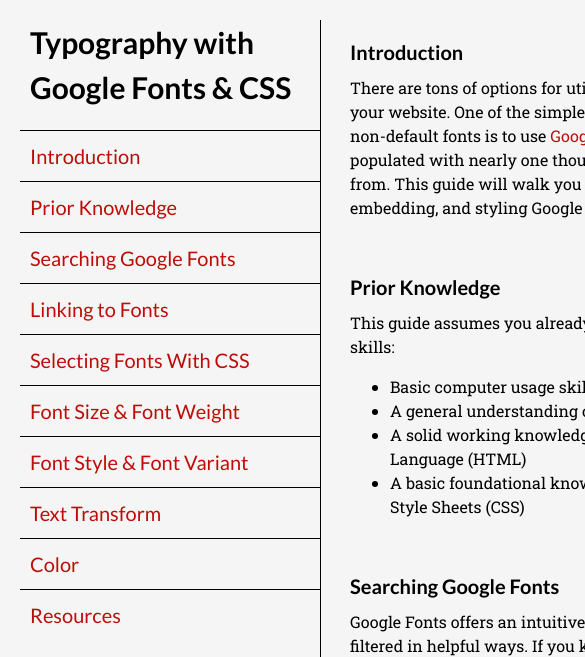
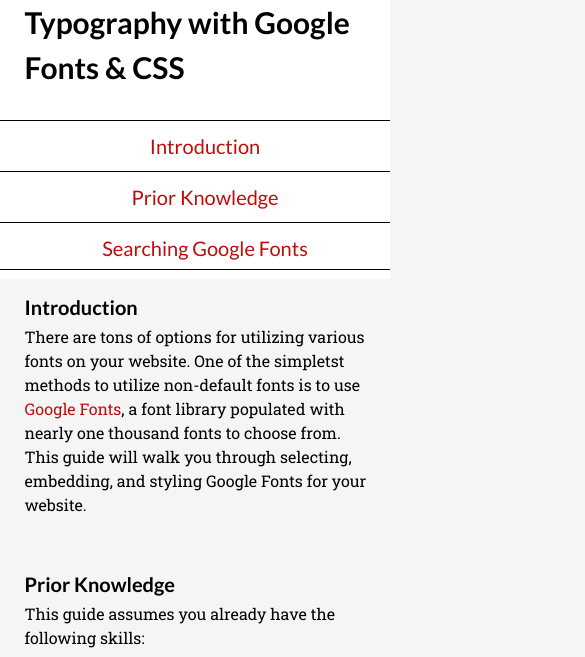
Before and after one commit to CaseyPitman/technical-documentation, a plain HTML site: page index.html in a window 390 px wide. Shown: the top 657 px of the page, 585 px wide, since content can reach past the window. Drawn offline with nearby package versions, Linux system fonts and the light colour scheme.

Commit message:
added tablet and mobile styles

```diff
--- a/css/main.css
+++ b/css/main.css
@@ -158,6 +158,7 @@
    p  {
      font-size:1.6rem;
      line-height:1.5;
+     margin:10px 0;
    }
 
    .main-section ul li {
@@ -171,6 +172,10 @@
      border:1px solid black;
      width:100%;
      height:auto;
+   }
+
+   figure {
+     margin:20px auto;
    }
 
    .font-search {
@@ -191,7 +196,7 @@
     background-color: rgba(211, 211, 211, 0.5);
     border:0.5px solid black;
     padding: 10px;
-    margin: 10px;
+    margin: 20px auto;
     border-radius: 5px;
     font-size:1.5rem;
     height:auto;
@@ -246,11 +251,6 @@
    }
 
 
-
-
-
-
-
    /** Main Content Area - Sample Code Results */
 
    .result {
@@ -263,7 +263,7 @@
     background-color: rgba(211, 211, 211, 0.5);
     border:0.5px solid black;
     padding: 10px;
-    margin: 10px;
+    margin: 10px auto;
     border-radius: 5px;
     font-size:1.5rem;
     height:auto;
@@ -407,16 +407,92 @@
    Modify as content requires.
    ========================================================================== */
 
-@media only screen and (min-width: 35em) {
-  /* Style adjustments for viewports that meet the condition */
+    /********** Tablet Styles **********/
+
+   @media only screen and (max-width:1200px) {
+
+  #navbar {
+    width:200px;
+  }
+
+  #navbar header {
+    width:190px;
+  }
+
+  #main-doc {
+    margin-left:230px;
+  }
+
 }
 
-@media print,
-  (-webkit-min-device-pixel-ratio: 1.25),
-  (min-resolution: 1.25dppx),
-  (min-resolution: 120dpi) {
-  /* Style adjustments for high resolution devices */
+/*** Mobile Styles ***/
+
+@media only screen and (max-width:768px) {
+
+/*** Moves Navbar to top in Mobile ******/
+
+html {
+  width:100%;
 }
+
+#navbar ul {
+  height: 50%;
+  position:relative;
+  width:100%;
+  text-align:center;
+  padding: 10px 0;
+  border-bottom:1px solid black;
+
+}
+#navbar header{
+  width:90%;
+  margin:auto;
+
+}
+
+#navbar {
+  background-color: white;
+  position: fixed;
+  top: 0;
+  padding: 0;
+  margin: auto;
+  width: 100%;
+  max-height: 33%;
+  border: none;
+  z-index: 1;
+  overflow-y:hidden;
+}
+
+
+#main-doc {
+  position: relative;
+  margin-left: 0px;
+  margin-top: 280px;
+  margin:280px auto 50px;
+  width:90%;
+}
+
+code {
+  font-size:1.25rem;
+}
+
+.main-section {
+  scroll-margin-top: 280px;
+}
+
+}
+
+
+
+
+
+
+
+
+
+
+
+
 
 /* ==========================================================================
    Print styles.
--- a/index.html
+++ b/index.html
@@ -125,7 +125,7 @@
           your website. This will allow your site to pull the font in for utilization in the browser when
           people visite your website. The code below shows the font used for the headlines on this page:
         </p>
-        <code class="html-code">
+        <code class="html-code" id="sytlesheet-code">
           &lt;link href="https://fonts.googleapis.com/css?family=Lato:300,400,400i,700&display=swap" rel="stylesheet"&gt;
         </code>
         <figure id="embed-code" class="pop-up-images">
@@ -241,7 +241,6 @@
           <code class="html-code">
             &lt;h1&gt;Hello world!&lt;/h1&gt;
           </code>
-          <br>
           <code class="css-code">
             h1 {<br>
               font-style:italic<br>
@@ -259,7 +258,6 @@
           <code class="html-code">
             &lt;h1&gt;Hello world!&lt;/h1&gt;
           </code>
-          <br>
           <code class="css-code">
             h1 {<br>
               font-variant:small-caps<br>
```
